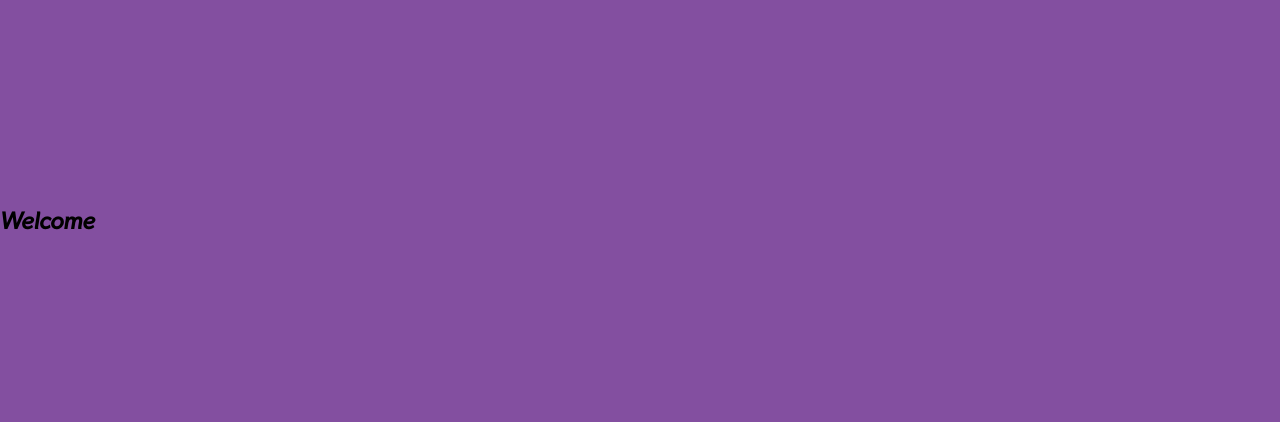
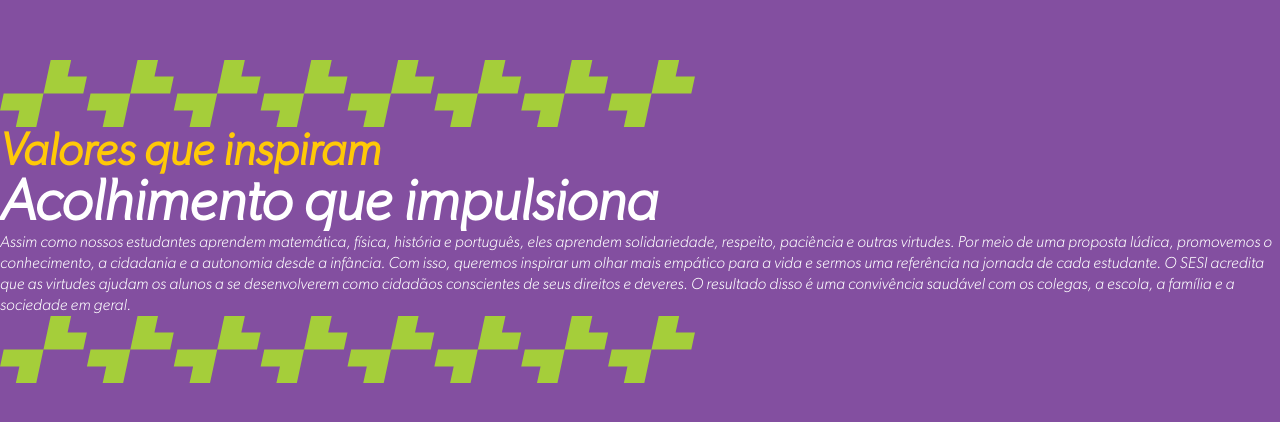
Before and after one commit to pericleschris/quiz, a Next.js app: page /welcome in a window 1280 px wide. Shown: the part 178-600 px from the top of the page. Built offline with nearby package versions, Linux system fonts and the light colour scheme.

Commit message:
feat: add page welcome

```diff
--- a/src/app/globals.css
+++ b/src/app/globals.css
@@ -1,5 +1,7 @@
 :root {
   --background-primary: #834fa0;
+  --base-color: #fff;
+  --color-third: #ffc907;
 }
 
 * {
@@ -13,7 +15,8 @@ body {
   background: var(--background-primary);
   max-width: 100vw;
   overflow-x: hidden;
-  font-family: var(--font-regular);
+  font-family: var(--font-light);
+  color: var(--base-color);
 }
 
 img {
@@ -25,6 +28,10 @@ img {
 a {
   color: inherit;
   text-decoration: none;
+}
+
+p {
+  line-height: 1.3;
 }
 
 .container {
@@ -40,3 +47,14 @@ a {
   justify-content: center;
   padding: 2rem 0;
 }
+
+.heading-secondary {
+  font-size: 58px;
+  font-family: var(--fontBold);
+}
+
+.heading-third {
+  font-size: 46px;
+  font-family: var(--fontBold);
+  color: var(--color-third);
+}
--- a/src/app/layout.tsx
+++ b/src/app/layout.tsx
@@ -1,6 +1,6 @@
 import type { Metadata } from "next";
 import "./globals.css";
-import { fontBold, fontRegular, fontSemiBold } from "@/functions/font";
+import { fontBold, fontRegular, fontSemiBold, fontLight } from "@/functions/font";
 
 export const metadata: Metadata = {
   title: "Create Next App",
@@ -14,7 +14,9 @@ export default function RootLayout({
 }>) {
   return (
     <html lang="pt-BR">
-      <body className={`${fontBold.variable} ${fontRegular.variable} ${fontSemiBold.variable} app`}>
+      <body
+        className={`${fontBold.variable} ${fontRegular.variable} ${fontSemiBold.variable} ${fontLight.variable} app`}
+      >
         <main>{children}</main>
       </body>
     </html>
--- a/src/app/welcome/page.tsx
+++ b/src/app/welcome/page.tsx
@@ -1,7 +1,20 @@
+import Image from "next/image";
+
 export default function Welcome() {
   return (
     <section>
-      <h1>Welcome</h1>
+      <Image src={"/assets/grafismo-setas.svg"} width={695} height={61} alt="Grafismo" />
+      <h2 className="heading-third">Valores que inspiram</h2>
+      <h1 className="heading-secondary">Acolhimento que impulsiona</h1>
+      <p>
+        Assim como nossos estudantes aprendem matemática, física, história e português, eles aprendem solidariedade,
+        respeito, paciência e outras virtudes. Por meio de uma proposta lúdica, promovemos o conhecimento, a cidadania e
+        a autonomia desde a infância. Com isso, queremos inspirar um olhar mais empático para a vida e sermos uma
+        referência na jornada de cada estudante. O SESI acredita que as virtudes ajudam os alunos a se desenvolverem
+        como cidadãos conscientes de seus direitos e deveres. O resultado disso é uma convivência saudável com os
+        colegas, a escola, a família e a sociedade em geral.
+      </p>
+      <Image src={"/assets/grafismo-setas.svg"} width={695} height={61} alt="Grafismo" />
     </section>
   );
 }
--- a/src/functions/font.ts
+++ b/src/functions/font.ts
@@ -20,3 +20,10 @@ export const fontSemiBold = localFont({
   variable: "--font-semibold",
   display: "swap",
 });
+
+export const fontLight = localFont({
+  src: "../fonts/GibsonLightIt.otf",
+  weight: "300",
+  variable: "--font-light",
+  display: "swap",
+});
```
Also changed, not shown: public/assets/grafismo-setas.svg (added), src/fonts/GibsonLightIt.OTF (added).
